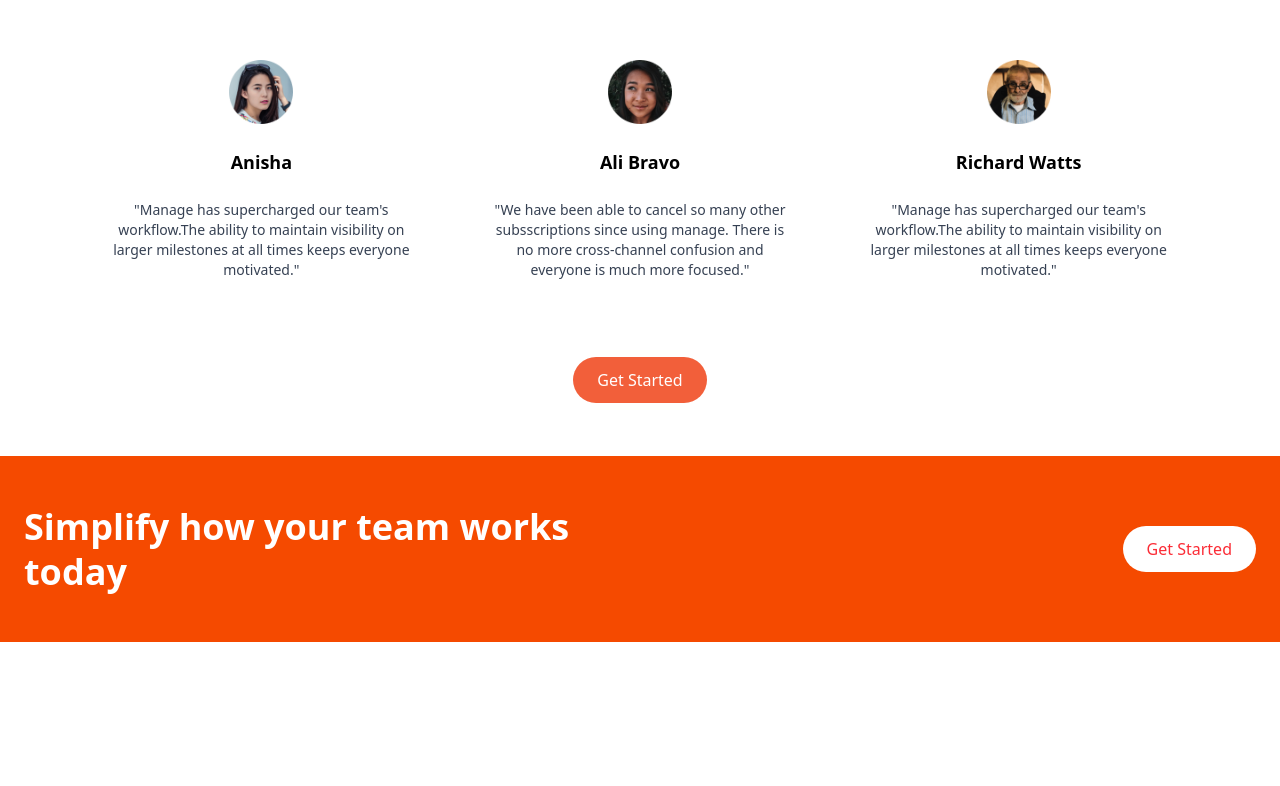
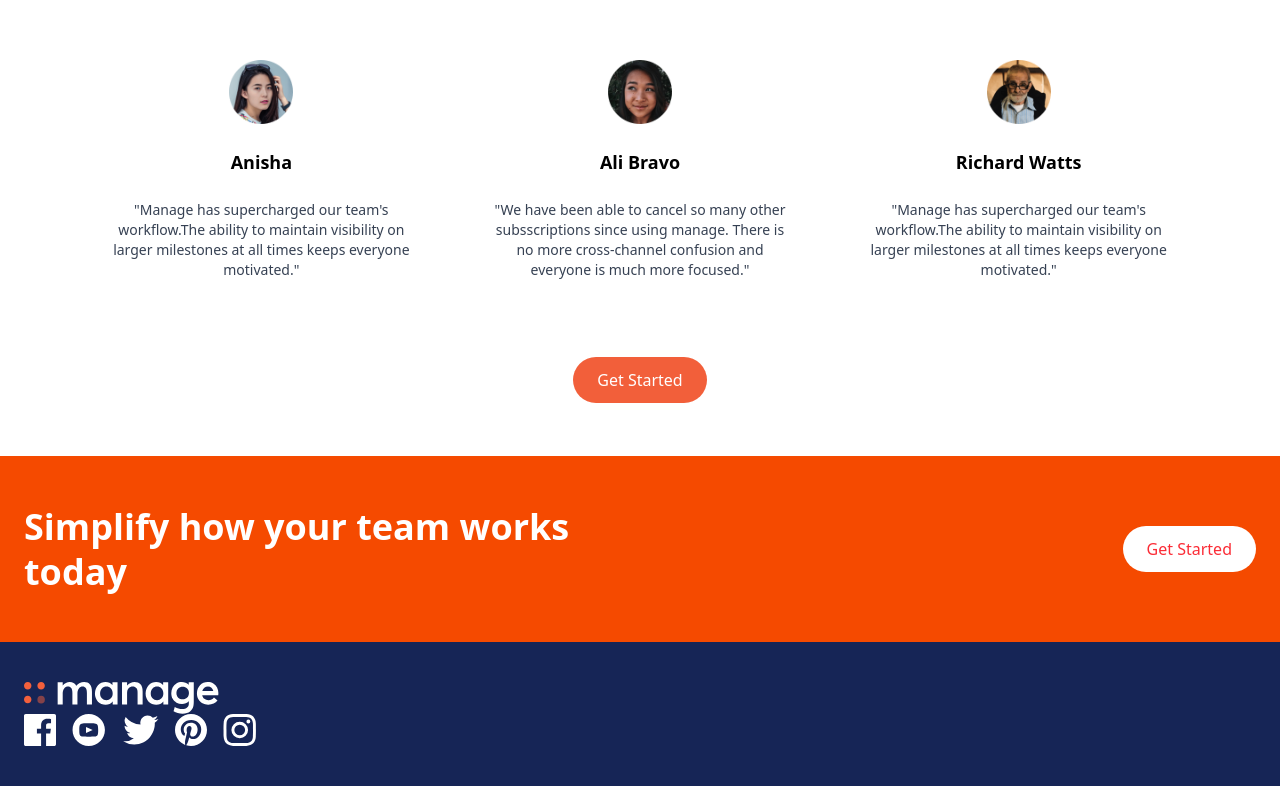
Before and after one commit to abmoh4219/Tailwind-Manage-Landing, a website: page src/index.html in a window 1280 px wide. Shown: the part 1285-2071 px from the top of the page. Before the commit the page ends 1927 px from the top, so only its background shows below. Drawn offline with Linux system fonts and the light colour scheme.

Commit message:
building the footer

```diff
--- a/src/index.html
+++ b/src/index.html
@@ -248,6 +248,45 @@
        </section>
 
        <!-- Footer -->
+        <footer class="bg-blue-950">
+           <!-- Flex Container -->
+           <div class="container flex flex-col-reverse justify-between px-6
+            py-10 mx-auto space-y-8 md:flex-row md:space-y-0">
+              <!-- Logo and social links container -->
+              <div class="flex flex-col-reverse items-center justify-between space-y-12
+              md:flex-col md:space-y-0 md:items-start">
+                <!-- Logo -->
+                <div>
+                  <img src="img/logo-white.svg" class="h-8" alt="">
+                </div>
+                <!-- Social Links Container -->
+                <div class="flex justify-center space-x-4">
+                  <!-- Link 1 -->
+                  <a href="#">
+                     <img src="img/icon-facebook.svg" class="h-8" alt="">
+                  </a>
+                  <!-- Link 2 -->
+                  <a href="#">
+                     <img src="img/icon-youtube.svg" class="h-8" alt="">
+                  </a>
+                  <!-- Link 3 -->
+                  <a href="#">
+                     <img src="img/icon-twitter.svg" class="h-8" alt="">
+                  </a>
+                  <!-- Link 4 -->
+                  <a href="#">
+                     <img src="img/icon-pinterest.svg" class="h-8" alt="">
+                  </a>
+                  <!-- Link 5 -->
+                  <a href="#">
+                     <img src="img/icon-instagram.svg" class="h-8" alt="">
+                  </a>
+                </div>
+              </div>
+              <!-- List Container -->
+           </div>
+        </footer>
+
 
 </body>
 </html>
```
Also changed, not shown: src/output.css.
